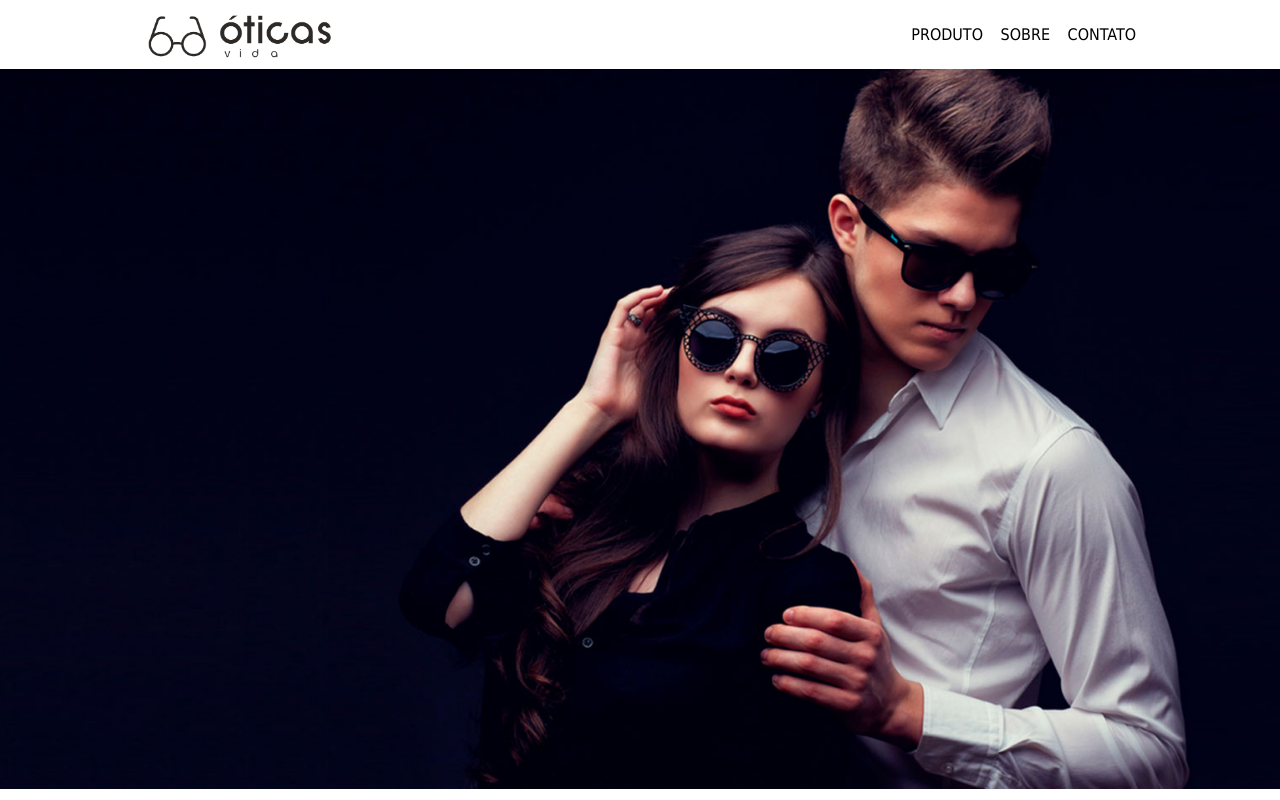
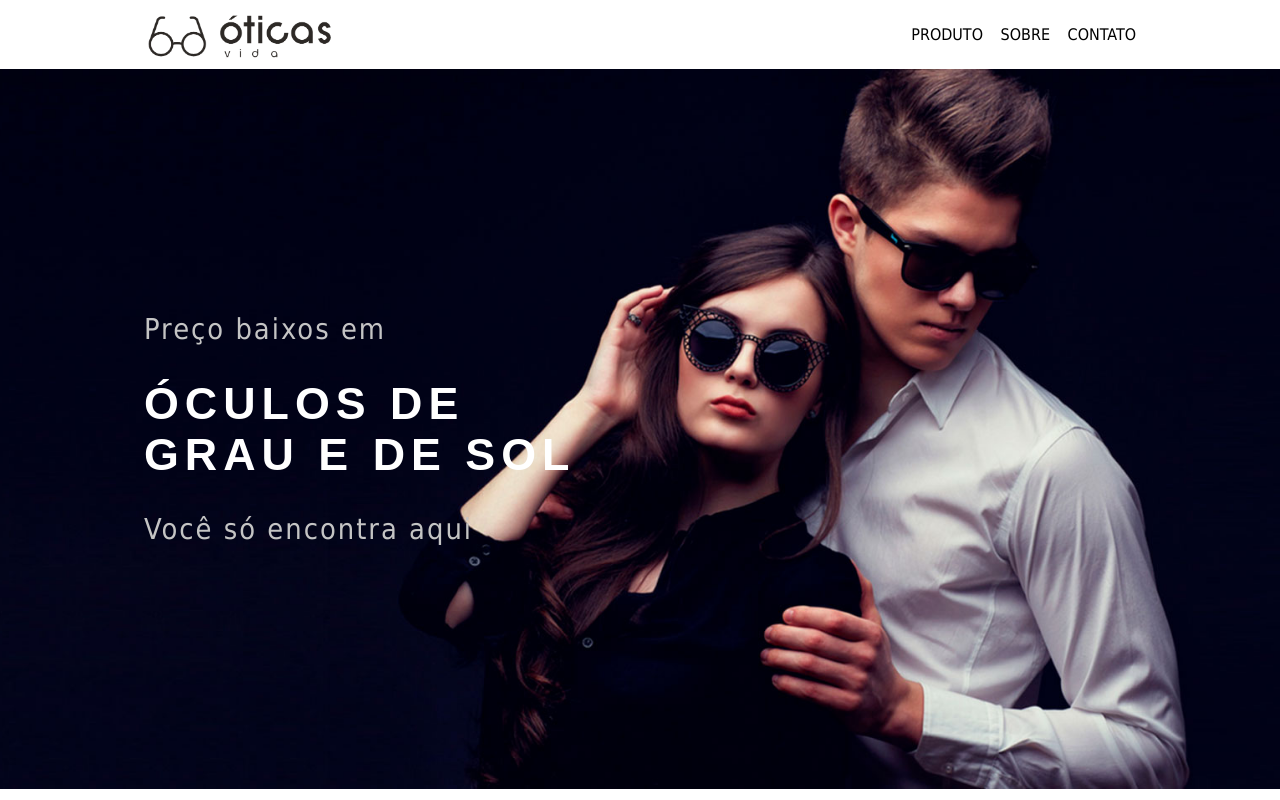
Before and after one commit to g4brielpy/oticas-vida, a Next.js app in the folder oticas-app/: page / in a window 1280 px wide. Built offline with nearby package versions, Linux system fonts and the light colour scheme.

Commit message:
Componente SectionBanner

```diff
--- a/oticas-app/src/components/SectionBanner/index.jsx
+++ b/oticas-app/src/components/SectionBanner/index.jsx
@@ -5,10 +5,12 @@ import style from "./index.module.css";
 export function SectionBanner() {
   return (
     <section id={style.container_banner}>
-      <div>
-        <p></p>
-        <h1></h1>
-        <p></p>
+      <div className={style.largura_max}>
+        <div className={style.container_banner}>
+          <p>Preço baixos em </p>
+          <h1>Óculos de grau e de sol </h1>
+          <p>Você só encontra aqui</p>
+        </div>
       </div>
     </section>
   );
--- a/oticas-app/src/components/SectionBanner/index.module.css
+++ b/oticas-app/src/components/SectionBanner/index.module.css
@@ -4,4 +4,40 @@
 
   width: 100vw;
   height: 90vh;
+
+  display: flex;
+  justify-content: center;
+  align-items: center;
 }
+.largura_max {
+  width: 100%;
+  max-width: var(--max-width);
+  height: fit-content;
+
+  margin: 0 auto;
+  padding: 0 1rem;
+}
+
+.container_banner {
+  color: var(--white);
+
+  display: flex;
+  flex-direction: column;
+  gap: 2rem;
+}
+.container_banner h1 {
+  max-width: 450px;
+  /* background-color: aqua; */
+
+  font-size: 2.8rem;
+  font-weight: 600;
+  font-family: Arial, Helvetica, sans-serif;
+
+  text-transform: uppercase;
+  letter-spacing: 6px;
+}
+.container_banner p {
+  color: var(--gray);
+  font-size: 1.8rem;
+  letter-spacing: 2px;
+}
```
